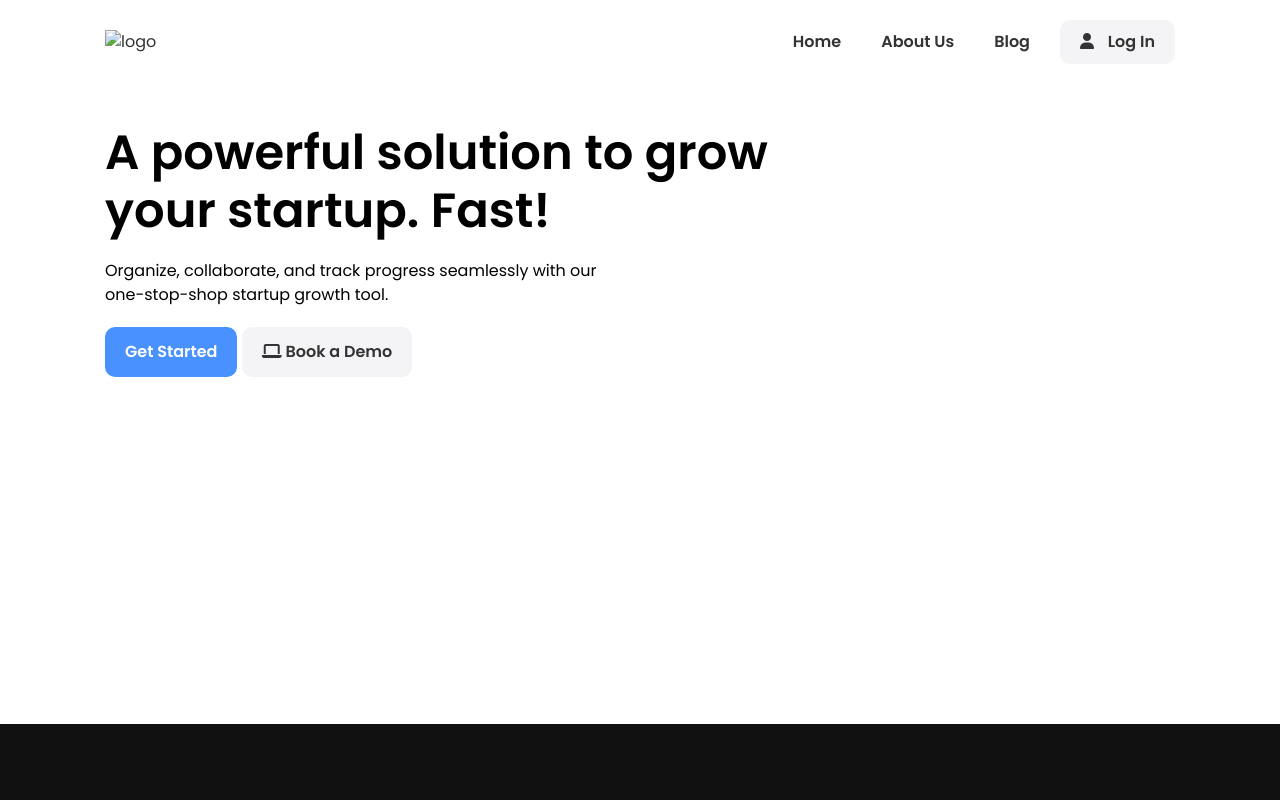
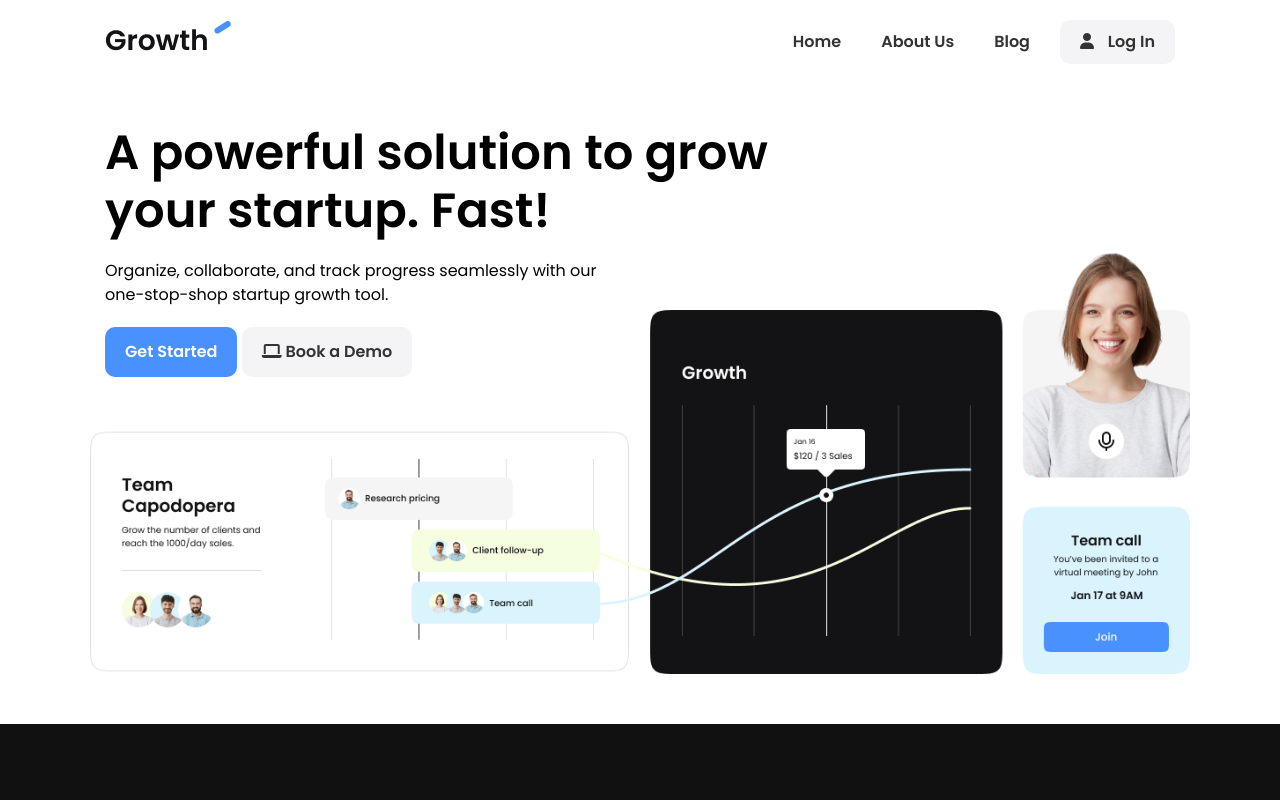
Before and after one commit to JasperTarvainen/WebSite, a plain HTML site: page Coursework/index.html in a window 1280 px wide. Shown: the top 800 px of the page. Drawn offline with Linux system fonts and the light colour scheme.

Commit message:
Course work done

```diff
--- a/Coursework/css/style.css
+++ b/Coursework/css/style.css
@@ -72,7 +72,7 @@ img {
 }
 
 .hero .container {
-  background: url('../images/hero-bg.png') no-repeat;
+  background: url('../Images/hero-bg.png') no-repeat;
   background-size: contain;
   background-position: center bottom;
   height: 550px;
--- a/Coursework/index.html
+++ b/Coursework/index.html
@@ -18,14 +18,13 @@
       referrerpolicy="no-referrer"
     />
     <link rel="stylesheet" href="css/style.css" />
-    <link rel="shortcut icon" href="images/favicon.ico" type="image/x-icon" />
   </head>
   <body>
     <nav class="navbar">
       <div class="container">
         <div class="logo">
           <a href="index.html">
-            <img src="images/logo.png" alt="logo" />
+            <img src="Images/logo (1).png" alt="logo" />
           </a>
         </div>
 
```
Also changed, not shown: Coursework/Images/Hero.png (deleted), Coursework/Images/hero-bg.png (added).
